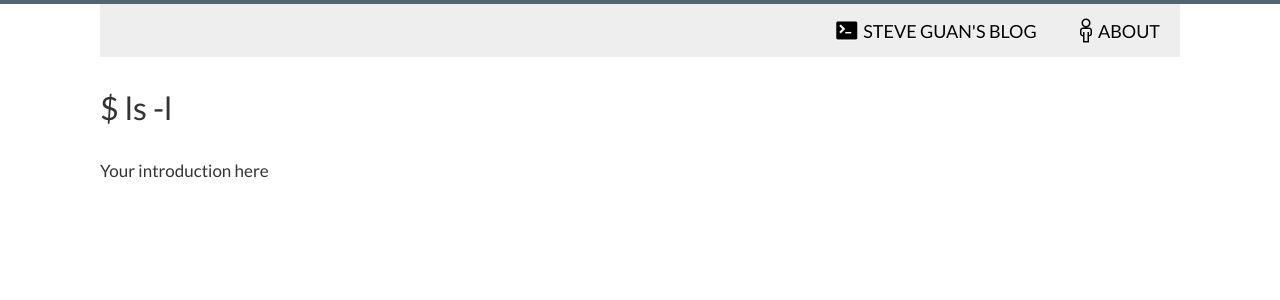
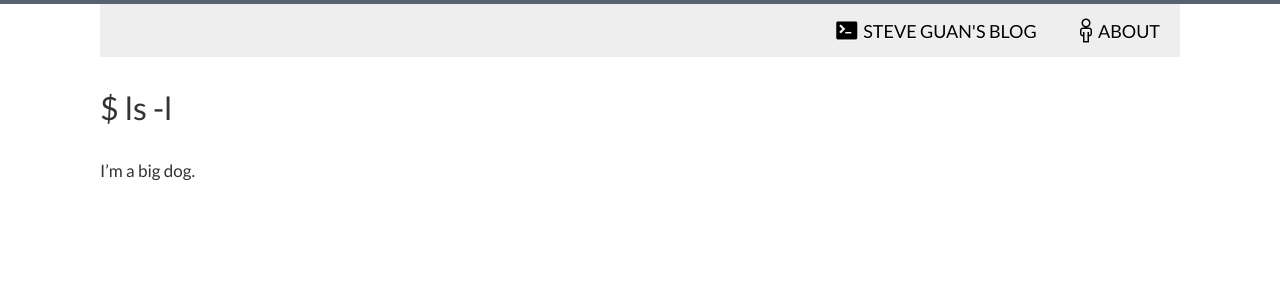
Before and after one commit to guanmian/blog, a Jekyll site: the page built from about.md, in a window 1280 px wide. Shown: the top 300 px of the page. Built offline with Jekyll 4.4.1, drawn with Linux system fonts in a browser that asks for light colours; Markdown is read by kramdown in place of the engine named in the settings.

Commit message:
update about.md

```diff
--- a/about.md
+++ b/about.md
@@ -1,6 +1,6 @@
 ---
 layout: default
-title: About Vinit Kumar
+title: About Steve Guan
 ---
 
-Your introduction here
+I'm a big dog.
```
